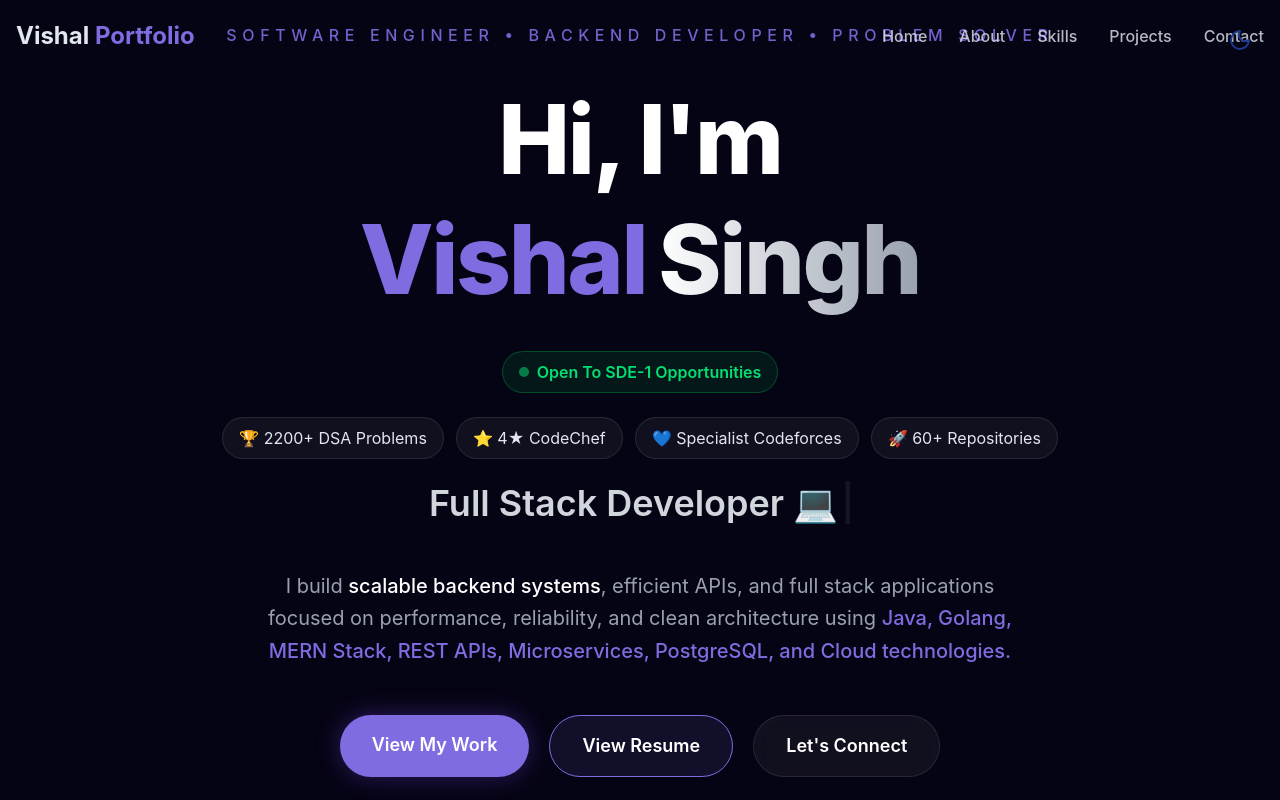
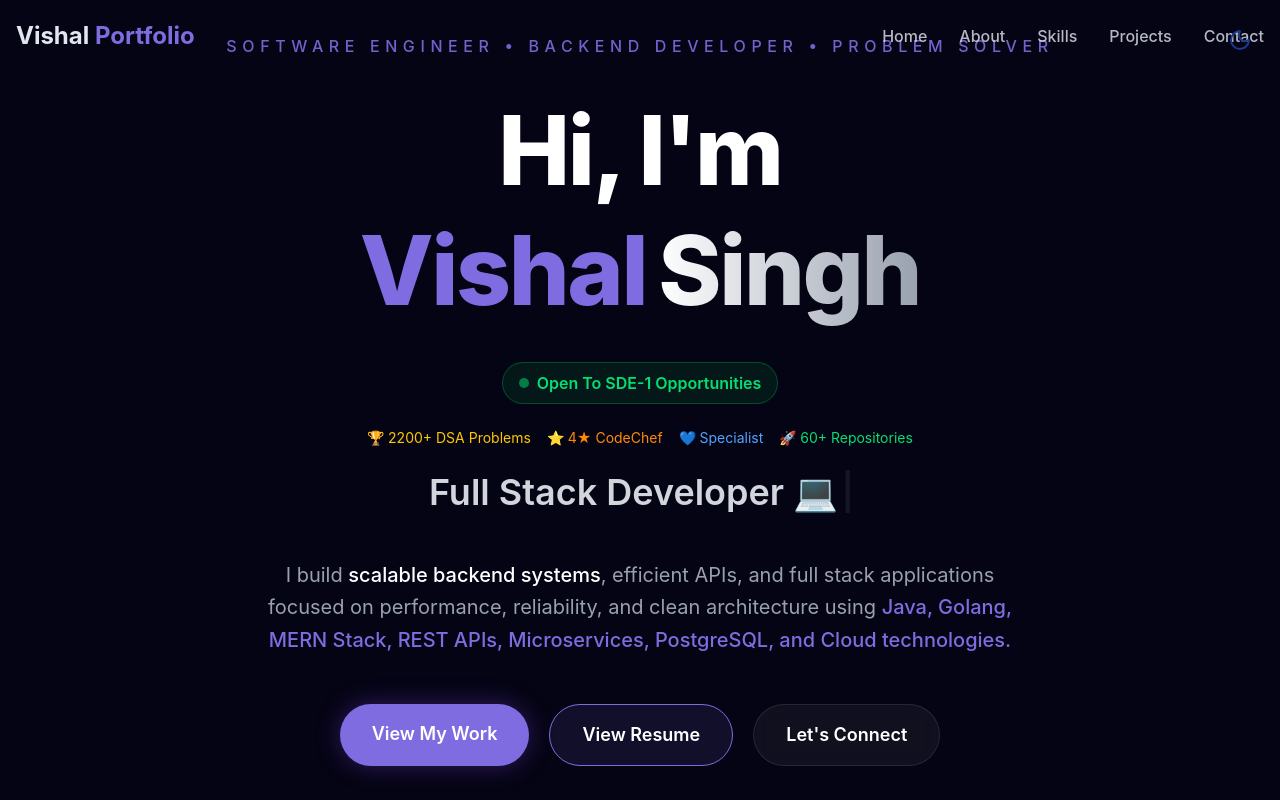
Before and after one commit to VISHAL55UIET/Vishal-New-PortFolio, a React (Vite) app in the folder Portfolio/: page / in a window 1280 px wide. Shown: the top 800 px of the page. Built offline with nearby package versions, Linux system fonts and the light colour scheme.

Commit message:
Coding Profile

```diff
--- a/Portfolio/src/components/HeroSection.jsx
+++ b/Portfolio/src/components/HeroSection.jsx
@@ -50,23 +50,23 @@ export const HeroSection = () => {
   </div>
 
 </div>
-<div className="flex flex-wrap justify-center gap-3 mt-6 mb-6">
+<div className="flex flex-wrap justify-center gap-4 mt-6 mb-6 text-sm">
 
-  <div className="px-4 py-2 rounded-full bg-white/5 border border-white/10">
+  <span className="text-yellow-400">
     🏆 2200+ DSA Problems
-  </div>
+  </span>
 
-  <div className="px-4 py-2 rounded-full bg-white/5 border border-white/10">
+  <span className="text-orange-400">
     ⭐ 4★ CodeChef
-  </div>
+  </span>
 
-  <div className="px-4 py-2 rounded-full bg-white/5 border border-white/10">
-    💙 Specialist Codeforces
-  </div>
+  <span className="text-blue-400">
+    💙 Specialist
+  </span>
 
-  <div className="px-4 py-2 rounded-full bg-white/5 border border-white/10">
+  <span className="text-green-400">
     🚀 60+ Repositories
-  </div>
+  </span>
 
 </div>
           <h2 className="text-xl sm:text-2xl md:text-4xl font-semibold text-gray-300 min-h-[55px]">
```
